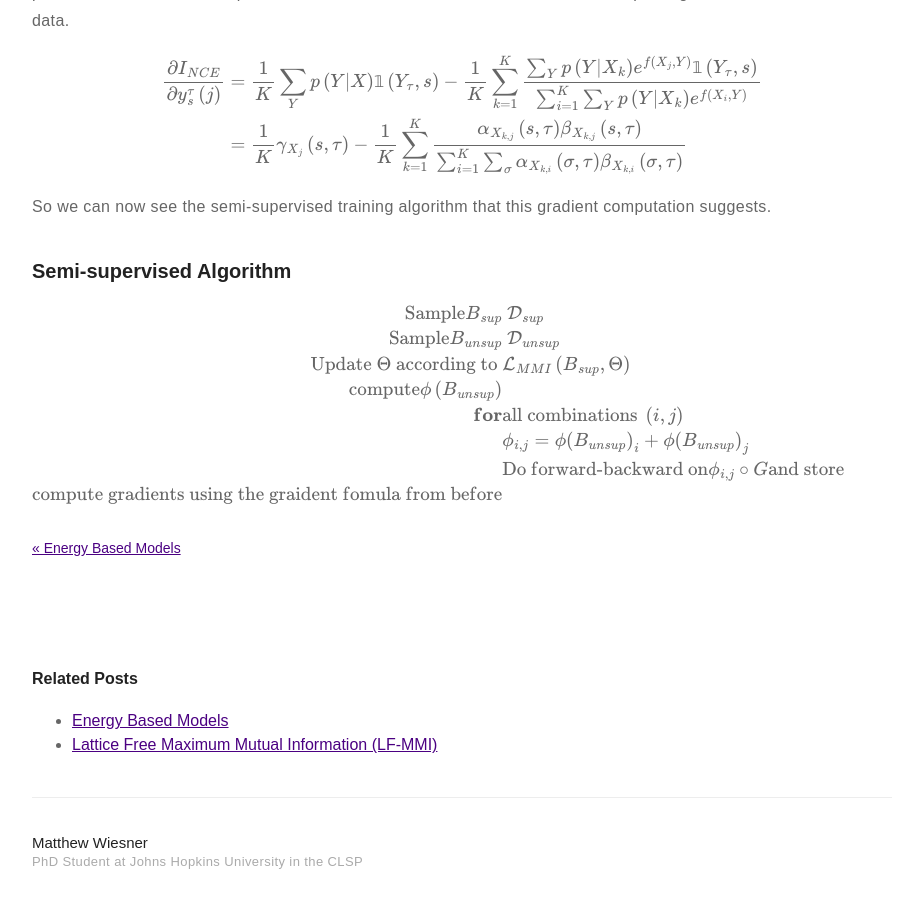
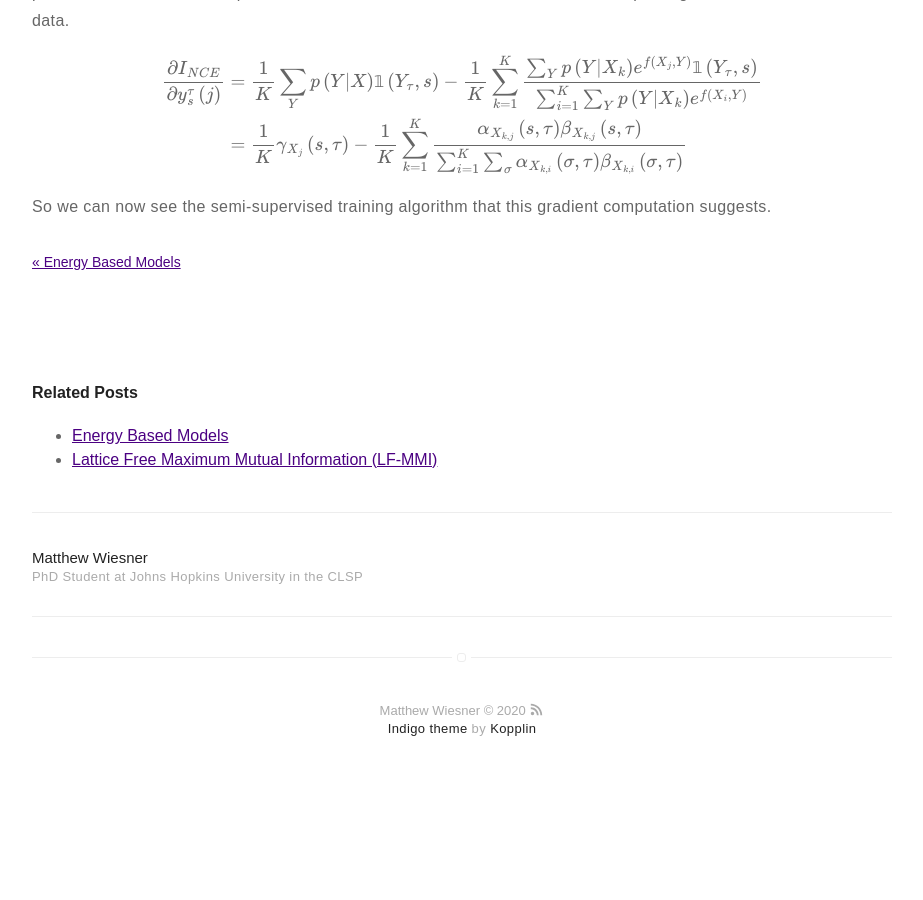
Before and after one commit to m-wiesner/m-wiesner.github.io, a Jekyll site: the page built from _posts/2020-10-30-Variational-Bounds-on-Mutual-Information.markdown, in a window 1280 px wide and 900 px high, scrolled down 7771 px. Shown: the whole window, without its empty margins (178-1101 px from the left). Built offline with Jekyll 4.4.1, drawn with Linux system fonts in a browser that asks for light colours; formulas are drawn with MathJax 3; after the commit the page ends 8571 px from its top, so only the background shows below that; some of the changed lines change nothing that is shown.

Commit message:
Update 2020-10-30-Variational-Bounds-on-Mutual-Information.markdown

```diff
--- a/_posts/2020-10-30-Variational-Bounds-on-Mutual-Information.markdown
+++ b/_posts/2020-10-30-Variational-Bounds-on-Mutual-Information.markdown
@@ -274,6 +274,8 @@ $$\begin{align}
 
 So we can now see the semi-supervised training algorithm that this gradient computation suggests.
 
+
+<!--
 ### Semi-supervised Algorithm
 $$\begin{align}
 \mbox{Sample} B_{sup} &~ \mathcal{D}_{sup} \\
@@ -286,13 +288,4 @@ $$\begin{align}
 \mbox{compute gradients using the graident fomula from before}\\
 \end{align}$$
 
-<!--
-&= \mathbb{E}_{p\left(Z\right)p\left(X\right)} \left[\sum_Y p\left(Y|X\right) \left(f\left(X, Y\right) - \log{\frac{1}{K}\left(e^{f\left(X, Y\right)} + \sum_{i=2}^{K}
-e^{f\left(Z_i, Y\right)}\right)} \right] \\
-&= \mathbb{E}_{p\left(Z\right)p\left(X\right)} \left[\sum_Y p\left(Y|X\right) \left( f\left(X, Y\right) - f^{*} \right)\right] \\
-\end{align}$$
 -->
-<!--
-&\approx \mathbb{E}_{p\left(Z\right)p\left(X\right)} \left[\sum_Y \frac{p\left(Y\right)e^{f\left(X, Y\right)}}{\mathbb{E}_{p\left(Y\right)} \left[e^{f\left(X, Y\right)}\right]} \log{\frac{e^{f\left(X, Y\right)}}{\frac{1}{K}\left(e^{f\left(X, Y\right)} + \sum_{i=2}^{K} e^{f\left(Z_i, Y\right)}\right)}} \right]
-\end{align}$$
--->
```
